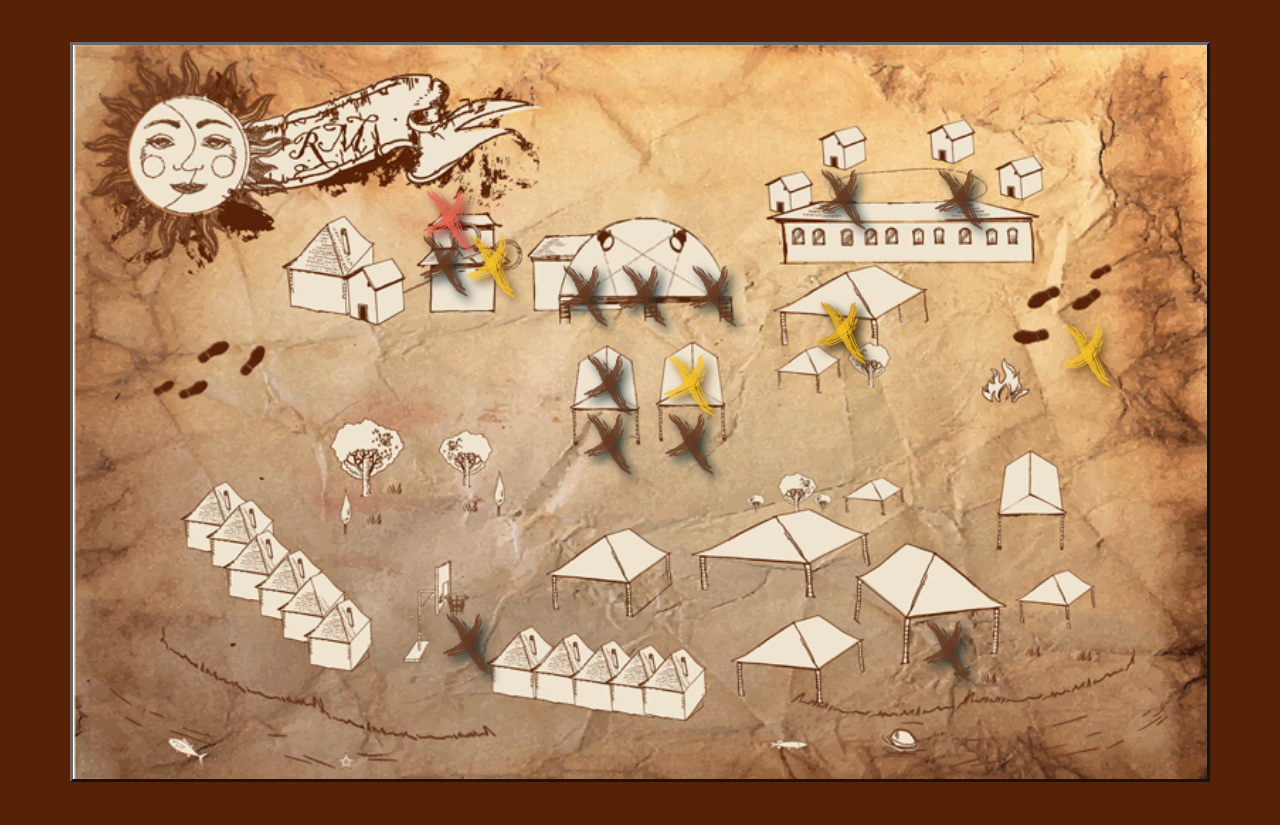
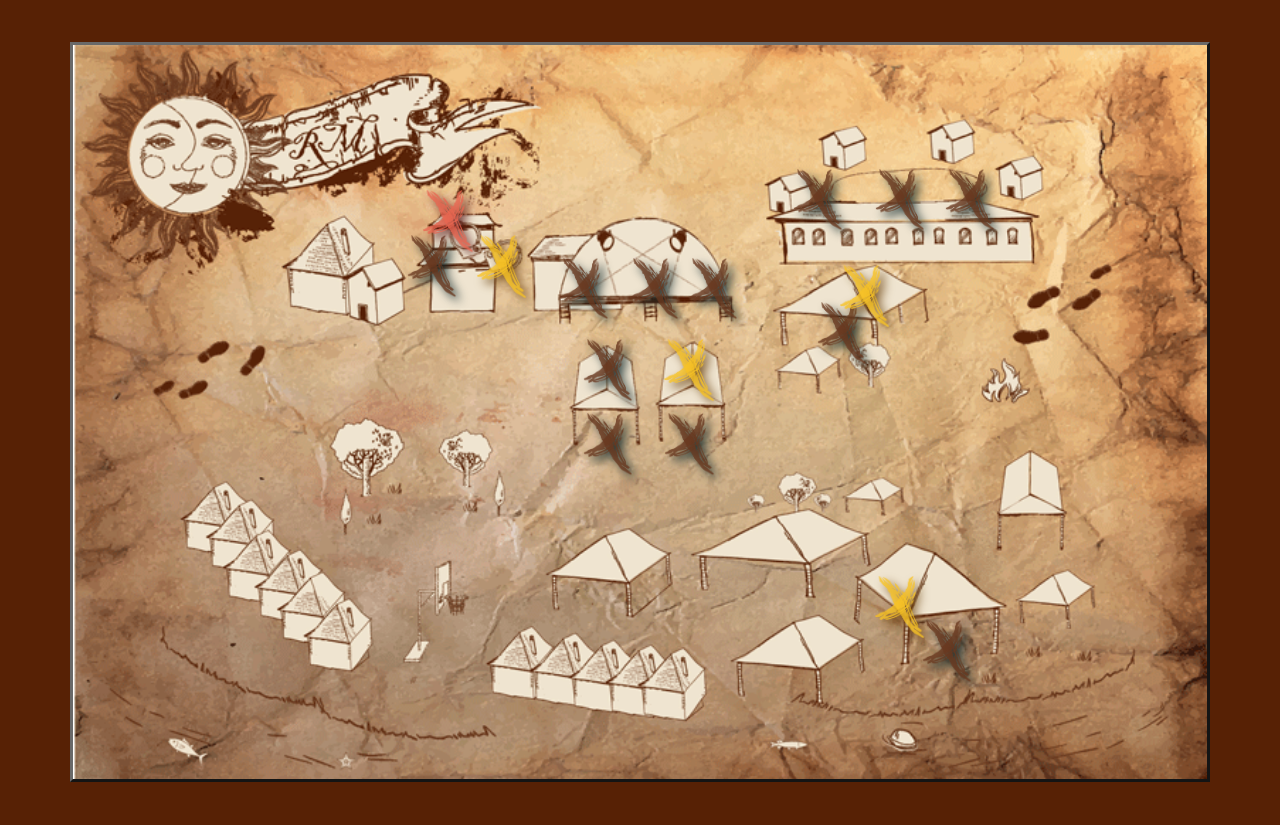
Before and after one commit to b02902078/msseed-test, a PHP site: page /map.php in a window 1280 px wide. Shown: the part 51-876 px from the top of the page. Run offline with PHP 8.4, Linux system fonts and the light colour scheme; data that the repository does not hold is empty.

Commit message:
rain map position

```diff
--- a/css/rain_map.css
+++ b/css/rain_map.css
@@ -50,27 +50,27 @@ body {
 	left: 65%;
 }
 #icon2 {  /* 神仙山莊 */
-	top: 30%;
+	top: 29%;
 	left: 43%;
 }
 #icon3 {  /* 霍格華茲學院 */
-	top: 77%;
-	left: 33%;
+	top: 17%;
+	left: 76%;
 }
 #icon4 {  /* 布布恰恰 */
 	top: 17%;
-	left: 75%;
+	left: 70%;
 }
 #icon5 {  /* 精靈的礦坑 */
 	top: 17%;
-	left: 65%;
+	left: 63%;
 }
 #icon6 {  /* Brandon工坊 */
-	top: 38%;
-	left: 86%;
+	top: 30%;
+	left: 67%;
 }
 #icon7 {  /* 烈焰火山 */
-	top: 42%;
+	top: 40%;
 	left: 52%;
 }
 #icon8 {  /* 迷幻森林 */
@@ -82,32 +82,32 @@ body {
 	left: 52%;
 }
 #icon10 {  /* Steven加工廠 */
-	top: 35%;
-	left: 65%;
+	top: 72%;
+	left: 70%;
 }
 #icon11 {  /* 統一二山 */
 	top: 78%;
 	left: 74%;
 }
 #icon12 {  /* 皮卡丘發電廠 */
-	top: 30%;
+	top: 29%;
 	left: 54%;
 }
 #icon13 {  /* 德克斯特的實驗室 */
-	top: 42%;
+	top: 40%;
 	left: 45%;
 }
 #icon14 {  /* 彩虹獅動物園 */
 	top: 26%;
-	left: 31%;
+	left: 30%;
 }
 #icon15 {  /* 鍊金小木屋 */
 	top: 26%;
-	left: 35%;
+	left: 36%;
 }
 #icon16 {  /* 千年神木 */
-	top: 30%;
-	left: 48%;
+	top: 29%;
+	left: 49%;
 }
 #icon17 {  /* 監獄 */
 	top: 30%;
```
